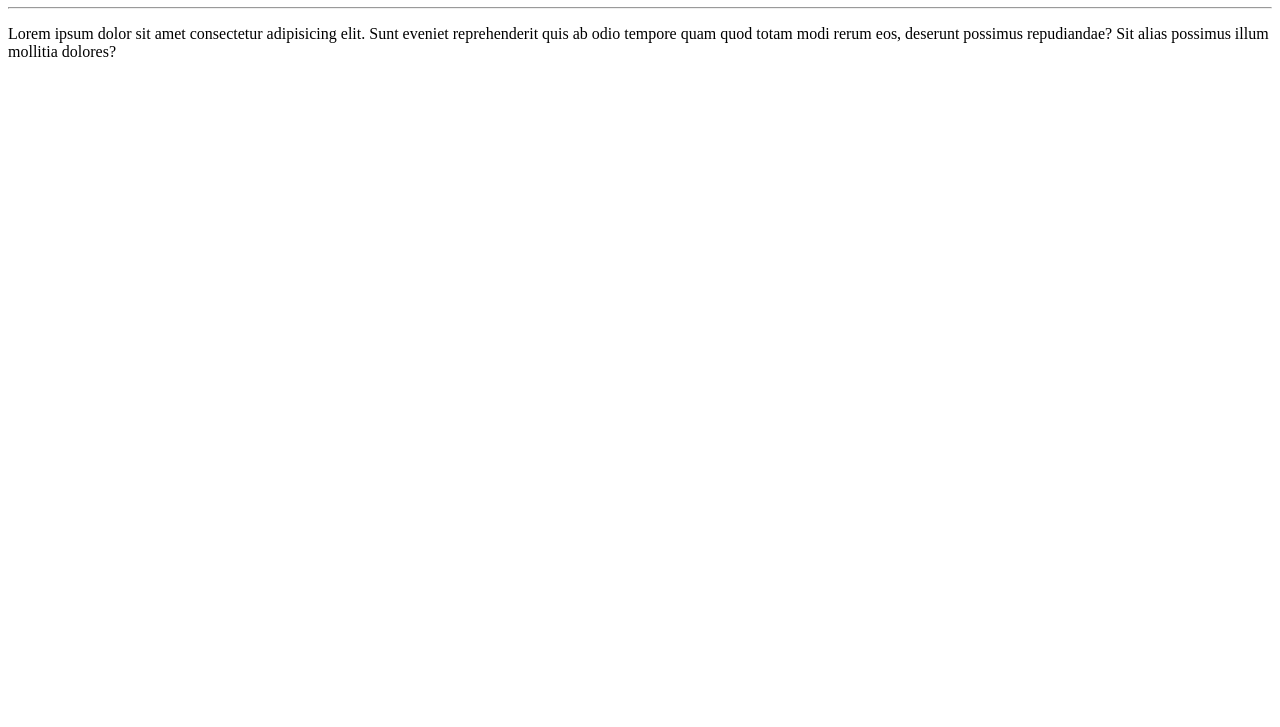
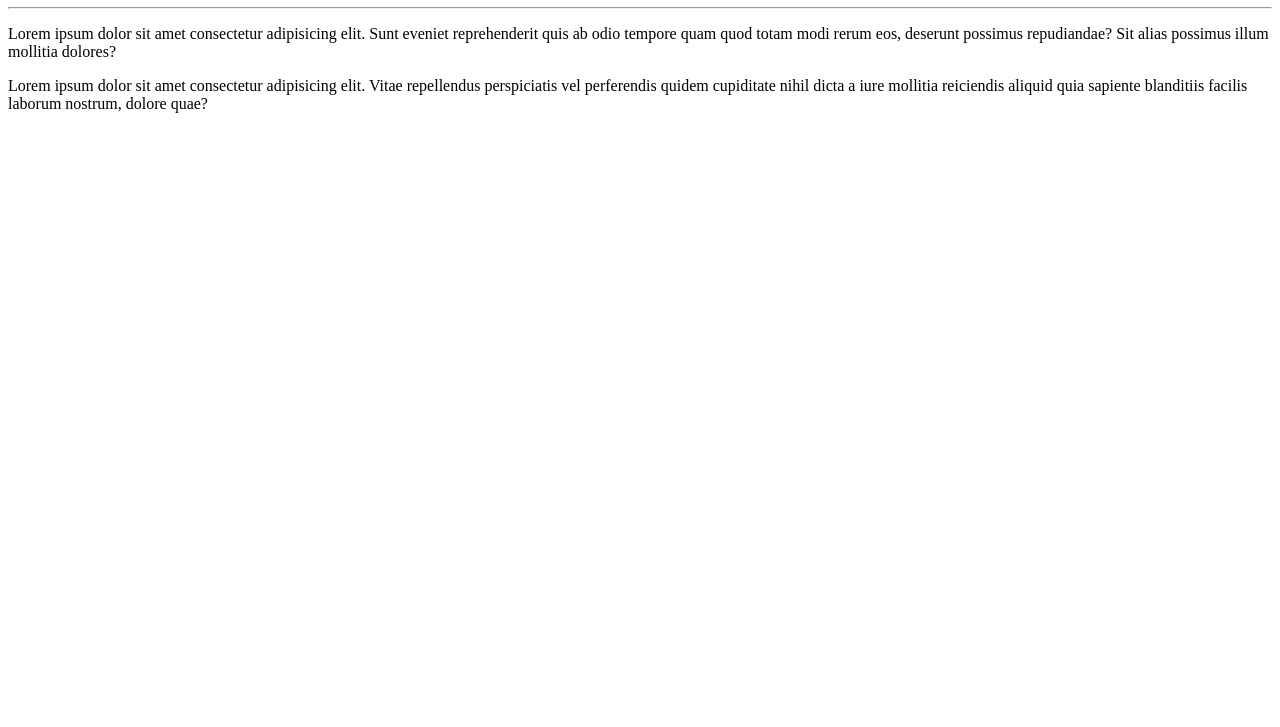
Before and after one commit to MarcioAlex-x/Ola-Mundo, a plain HTML site: page Site-Exemplo/index.html in a window 1280 px wide. Shown: the part 73-800 px from the top of the page. Drawn offline with Linux system fonts and the light colour scheme.

Commit message:
Adicionei um paragrafo

```diff
--- a/Site-Exemplo/index.html
+++ b/Site-Exemplo/index.html
@@ -10,5 +10,6 @@
     <h1>Olá, Mundo!</h1>
     <hr>
     <p>Lorem ipsum dolor sit amet consectetur adipisicing elit. Sunt eveniet reprehenderit quis ab odio tempore quam quod totam modi rerum eos, deserunt possimus repudiandae? Sit alias possimus illum mollitia dolores?</p>
+    <p>Lorem ipsum dolor sit amet consectetur adipisicing elit. Vitae repellendus perspiciatis vel perferendis quidem cupiditate nihil dicta a iure mollitia reiciendis aliquid quia sapiente blanditiis facilis laborum nostrum, dolore quae?</p>
 </body>
 </html>
```
